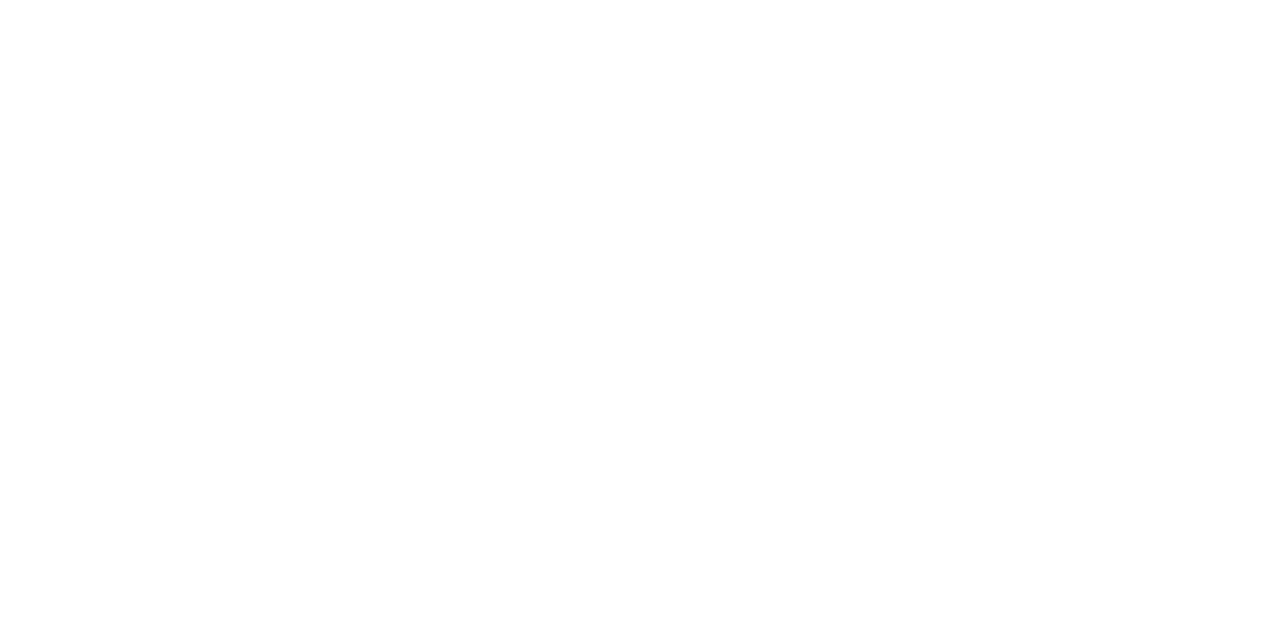
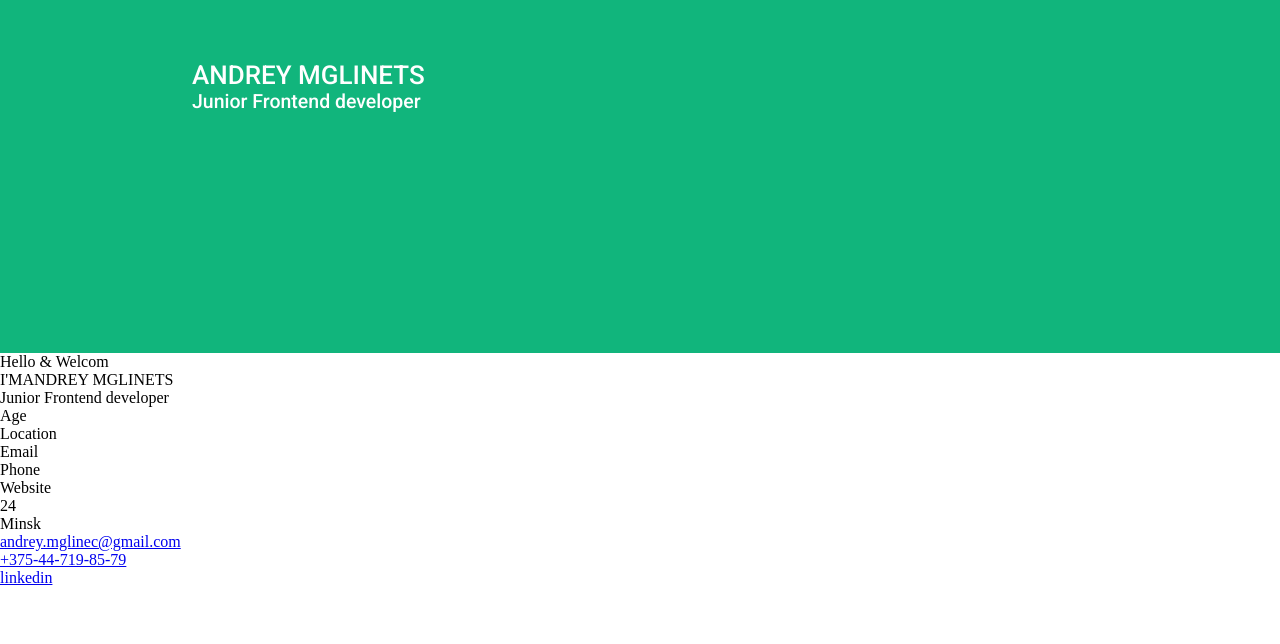
Before and after one commit to andreymglinets/CV_Tests, a plain HTML site: page index.html in a window 1280 px wide. Drawn offline with Linux system fonts and the light colour scheme.

Commit message:
Add main block

```diff
--- a/index.html
+++ b/index.html
@@ -4,9 +4,49 @@
     <meta charset="UTF-8">
     <meta http-equiv="X-UA-Compatible" content="IE=edge">
     <meta name="viewport" content="width=device-width, initial-scale=1.0">
-    <title>Document</title>
+    <title>CV_Andrey_Mglinets</title>
+    <link rel="stylesheet" href="style.css">
+    <link href="https://fonts.googleapis.com/css2?family=Roboto:wght@300;500;700&display=swap" rel="stylesheet">
 </head>
 <body>
-
+    <header>
+        <div class="amout-me">
+            <div class="name">Andrey Mglinets</div>
+            <div class="position">Junior Frontend developer</div>
+        </div>
+    </header>
+    <main>
+        <div class="personal-information">
+            <div class="personal-information__image"></div>
+            <div class="personal-information__data">
+                <div class="personal-information__label">Hello & Welcom</div>
+                <div class="personal-information__persone">I'M<span id="i-m">ANDREY MGLINETS</span></div>
+                <div class="personal-information__position">Junior Frontend developer</div>
+                <div class="personal-information__column">
+                    <div class="column_first">
+                        <div class="personal-information__age">Age</div>
+                        <div class="personal-information__location">Location</div>
+                        <div class="personal-information__email">Email</div>
+                        <div class="personal-information__phone">Phone</div>
+                        <div class="personal-information__website">Website</div>
+                    </div>
+                    <div class="column_second">
+                        <div class="personal-information__age-value">24</div>
+                        <div class="personal-information__location-value">Minsk</div>
+                        <div class="personal-information__email-value"><a href="mailto:mail@example.com">andrey.mglinec@gmail.com</a></div>
+                        <div class="personal-information__phone-value"><a href="tel:+375447198579">+375-44-719-85-79</a></div>
+                        <div class="personal-information__website-value"><a href="https://www.linkedin.com/in/andrey-mglinets-2518bb22b/">linkedin</a></div>
+                    </div>
+                </div>
+                <nav>
+                    <ul>
+                        <li id="gmail"></li>
+                        <li id="linkedin"></li>
+                        <li id="git"></li>
+                    </ul>
+                </nav>
+            </div>
+        </div>
+    </main>
 </body>
 </html>
--- a/style.css
+++ b/style.css
@@ -0,0 +1,32 @@
+*{
+    margin: 0;
+    padding: 0;
+}
+
+:root{
+    --size_width:100%;
+}
+
+header{
+    width: var(--size_width);
+    background-color: #11b57c;
+    display: flex;
+    justify-content: center;
+    padding-top: 60px;
+    padding-bottom: 240px;
+}
+
+.amout-me{
+    width: 70%;
+    font-family: 'Roboto', sans-serif;
+    color: white;
+}
+
+.name{
+    font-size: 26px;
+    text-transform: uppercase;
+}
+
+.position{
+    font-size: 19.5px;
+}
```
Also changed, not shown: content/github.png (added), content/gmail.png (added), content/linkedin.png (added).
